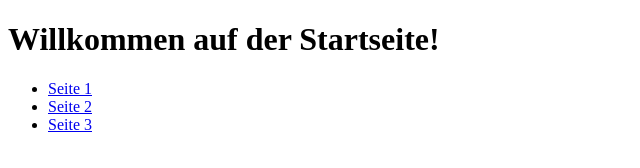
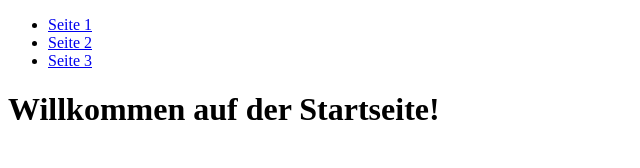
Before and after one commit to FelipeRude/CloudCo_Block_1, a website: page static/index.html in a window 1280 px wide. Shown: the whole page, without its empty margins (0-640 px from the left). Drawn offline with Linux system fonts and the light colour scheme.

Commit message:
header implemented

```diff
--- a/static/index.html
+++ b/static/index.html
@@ -1,15 +1,17 @@
 <!DOCTYPE html>
 <html lang="de">
   <head>
-  <meta charset="UTF-8">
+    <meta charset="UTF-8" />
     <title>Startseite</title>
   </head>
   <body>
-  <h1>Willkommen auf der Startseite!</h1>
+    <header>
       <ul>
         <li><a href="/page1.html">Seite 1</a></li>
         <li><a href="/page2.html">Seite 2</a></li>
         <li><a href="/page3.html">Seite 3</a></li>
       </ul>
+    </header>
+    <h1>Willkommen auf der Startseite!</h1>
   </body>
 </html>
```
Lines whose indentation alone changed are shown as unchanged.
